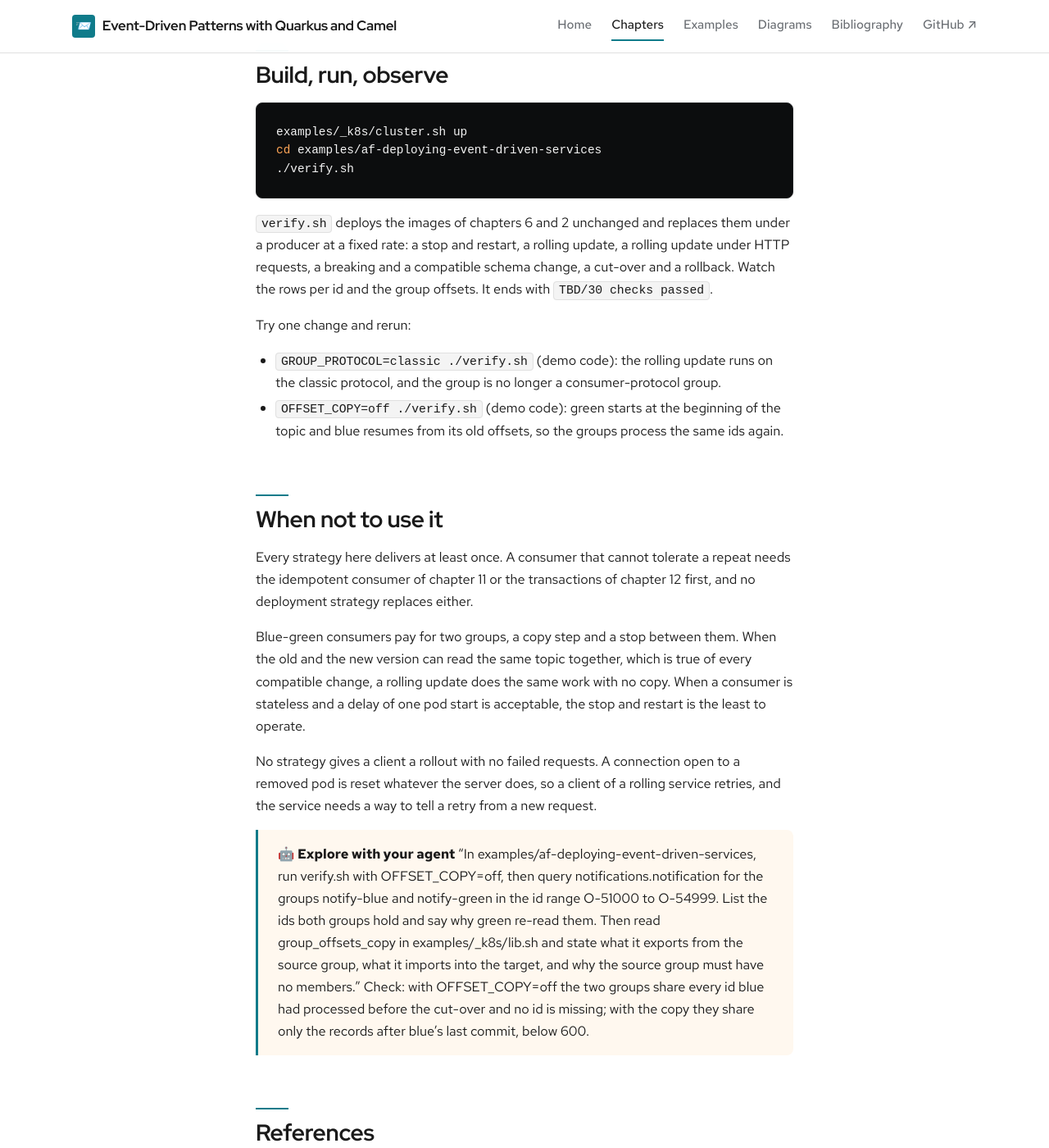
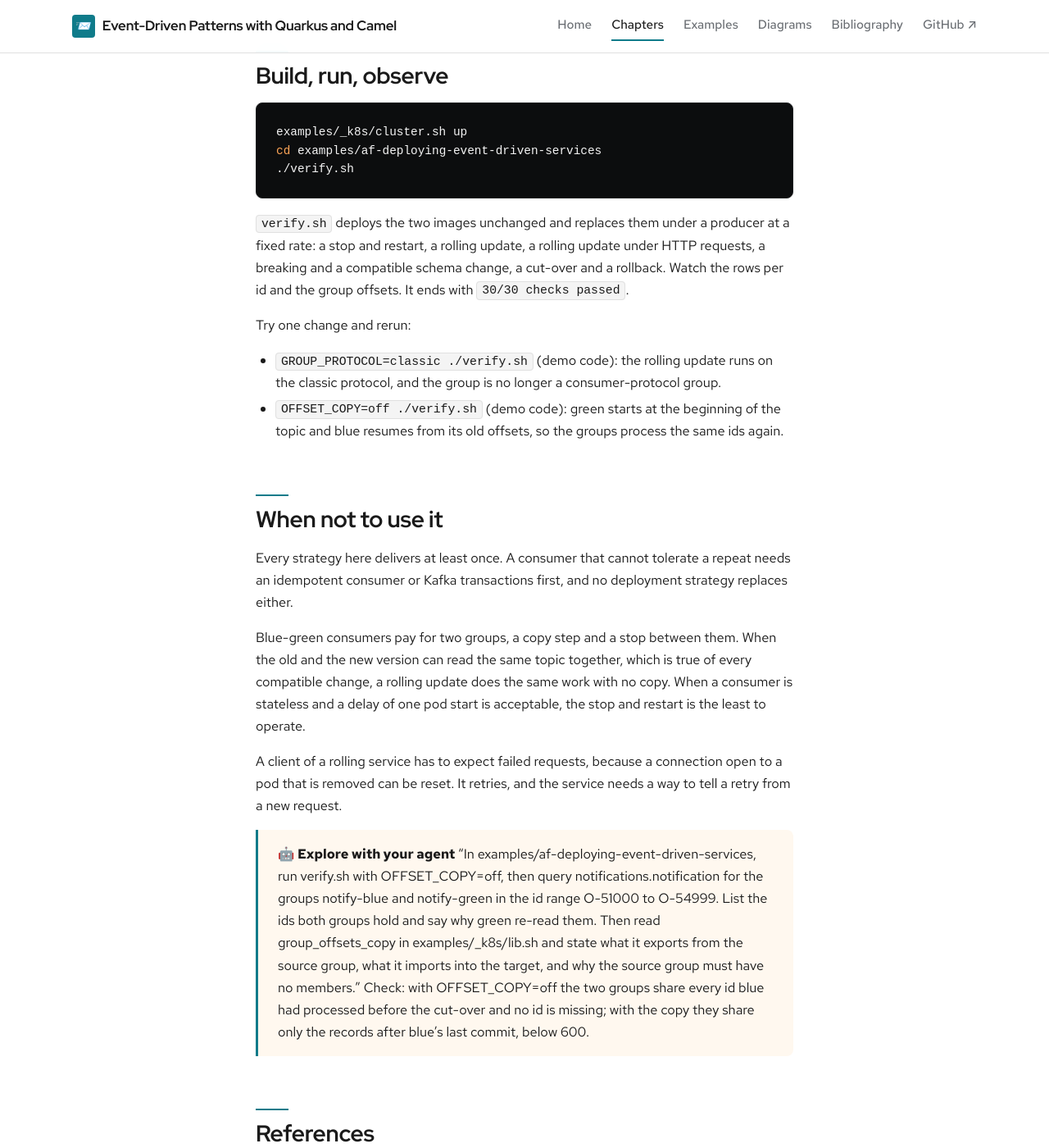
Before and after one commit to patterncatalyst/event-driven-patterns-with-quarkus-and-camel, a Jekyll site: the page built from _docs/af-deploying-event-driven-services.md, in a window 1280 px wide and 1400 px high, scrolled down 9651 px. Shown: the whole window at 82% size. Built offline with Jekyll 4.4.1, drawn with Linux system fonts in a browser that asks for light colours; some web fonts are replaced; some of the changed text lies outside the part shown.

Commit message:
chore(r13.0): minikube window for Appendices B and F (step 3b)

````diff
--- a/_docs/af-deploying-event-driven-services.md
+++ b/_docs/af-deploying-event-driven-services.md
@@ -11,7 +11,7 @@ duration: "60 minutes"
 
 A consumer in a group owns partitions. Stopping it hands them to another member or to nobody, a record it read and had not committed is read again, and a record it could not store may be skipped without a trace. Whether a change loses records, repeats them or only delays them depends on how the pods are replaced and on whether the new code reads what the old code wrote.
 
-The strategies below run on the cluster of chapter 28 with the images of earlier chapters, unchanged: the notification-service of chapter 6, whose group, protocol and client id come from the environment, and the order-service of chapter 2. A producer Job sends numbered records (`O-41000` and up) at a fixed rate, so a record that is missing, repeated or read by two groups is found by its id.
+The strategies below run on a minikube cluster with two existing images, unchanged: a notification-service, whose group, protocol and client id come from the environment, and an order-service that answers `POST /orders`. A producer Job sends numbered records (`O-41000` and up) at a fixed rate, so a record that is missing, repeated or read by two groups is found by its id.
 
 ## Stop and restart
 
@@ -23,7 +23,7 @@ Nothing is lost, because the topic holds what the producer sent while no consume
 
 {% include excalidraw.html file="af-stop-gap" alt="During the gap the producer keeps sending, the topic's backlog grows, no pod exists and no row is written" caption="Figure F.2: The topic keeps the records while no consumer runs" %}
 
-New pods rejoin the group, read from the committed offset and drain the backlog faster than it grew. The offset trails the last processed record, because the Kafka client commits on a timer, the Camel Kafka default that chapter 6 keeps. Records processed after the last commit are processed again, and the `attempts` column of chapter 6's table reads 2 for them. The idempotent consumer of chapter 11 makes the repeat harmless.
+New pods rejoin the group, read from the committed offset and drain the backlog faster than it grew. The offset trails the last processed record, because the Kafka client commits on a timer, the Camel Kafka default. Records processed after the last commit are processed again, and the `attempts` column of the notification table reads 2 for them. An idempotent consumer makes the repeat harmless.
 
 {% include excalidraw.html file="af-stop-after" alt="New pods resume each partition from the committed offset; every record has a row and records after the last commit have attempts 2" caption="Figure F.3: Nothing is lost; some records are processed twice" %}
 
@@ -45,7 +45,7 @@ Each start and each stop changes the group's membership, and a membership change
 
 {% include excalidraw.html file="af-roll-mid" alt="Two revision 1 pods keep their partitions, a third leaves once a revision 2 pod has joined, and the rebalance moves a partition and delivers uncommitted records again" caption="Figure F.5: Every membership change moves partitions" %}
 
-Under the classic group protocol the members take part in the rebalance. With the consumer protocol of KIP-848 the group coordinator on the broker drives it, declaring an assignment and reconciling each member toward it (Apache Kafka, KIP-848). Chapter 6 selects the protocol with `GROUP_PROTOCOL`, and the image runs under either one unchanged. Neither protocol guarantees that no record is repeated: a record read and not yet committed when its partition moves is delivered again, so the repeat is bounded by what was processed since the last commit at each move.
+Under the classic group protocol the members take part in the rebalance. With the consumer protocol of KIP-848 the group coordinator on the broker drives it, declaring an assignment and reconciling each member toward it (Apache Kafka, KIP-848). The notification-service selects the protocol with `GROUP_PROTOCOL`, and the image runs under either one unchanged. Neither protocol guarantees that no record is repeated: a record read and not yet committed when its partition moves is delivered again, so the repeat is bounded by what was processed since the last commit at each move.
 
 {% include excalidraw.html file="af-roll-after" alt="Three pods of revision 2 own the partitions; every record has a row and some have attempts 2" caption="Figure F.6: At least once: nothing missing, a bounded number repeated" %}
 
@@ -57,9 +57,9 @@ A service behind a Kubernetes Service has no group to rebalance. The risk is at
 
 {% include excalidraw.html file="af-http-roll" alt="A client posts orders to a Service that routes to a ready pod and a pod being removed; a request in flight on the removed pod is reset and retried, each 201 leaves one event on edp.orders.placed and a failed request leaves none" caption="Figure F.7: A removed pod can drop requests in flight; the client retries" %}
 
-The order-service of chapter 2 answers `POST /orders` and publishes one event per accepted order. During a rolling update with a readiness probe, requests in flight on a pod that is removed can fail at the connection level, as a reset or a timeout, and the client has to retry them. No request was answered with a 5xx status. The publish happens before the response, so a request that fails publishes nothing, and each 201 left exactly one event, never none and never two. A retry of an order that was accepted is refused with 409 on its id, so a retry cannot publish a second event.
+The order-service answers `POST /orders` and publishes one event per accepted order. During a rolling update with a readiness probe, requests in flight on a pod that is removed can fail at the connection level, as a reset or a timeout, and the client has to retry them. No request was answered with a 5xx status. The publish happens before the response, so a request that fails publishes nothing, and each 201 left exactly one event, never none and never two. A retry of an order that was accepted is refused with 409 on its id, so a retry cannot publish a second event.
 
-Quarkus can drain running requests: `quarkus.shutdown.timeout` waits for them, and `quarkus.shutdown.delay` keeps serving while the readiness probe reports down (Quarkus, all configuration). Both are environment variables on the Deployment, `QUARKUS_SHUTDOWN_TIMEOUT` and `QUARKUS_SHUTDOWN_DELAY`. They did not remove the connection-level failures of a roll, so the guarantee rests on the client's retry and on the id that makes the retry safe.
+Quarkus can drain running requests: `quarkus.shutdown.timeout` waits for them, and `quarkus.shutdown.delay` keeps serving while the readiness probe reports down (Quarkus, all configuration). Both are environment variables on the Deployment, `QUARKUS_SHUTDOWN_TIMEOUT` and `QUARKUS_SHUTDOWN_DELAY`. The guarantee does not depend on them: it rests on the client's retry and on the id that makes the retry safe.
 
 ## A breaking schema change
 
@@ -67,9 +67,9 @@ The notification-service reads `orderId`. A producer that renames it to `orderRe
 
 {% include excalidraw.html file="af-schema-breaking" alt="A producer sends orderRef instead of orderId; the topic accepts it, the v1 consumer's insert fails because order_id is null, the offset is committed anyway so group lag is zero, no row exists and the only trace is an error line in the log" caption="Figure F.8: A breaking change is a silent loss" %}
 
-The record is read, the insert fails on the missing value, Camel logs `Failed delivery` and the route moves on. The offset is committed, the lag is zero and the row does not exist. A dashboard on lag stays green, and the only repair is to produce the record again. A schema registry with a compatibility rule refuses such a change at the producer (chapter 18); plain JSON on a topic has no such gate.
+The record is read, the insert fails on the missing value, Camel logs `Failed delivery` and the route moves on. The offset is committed, the lag is zero and the row does not exist. A dashboard on lag stays green, and the only repair is to produce the record again. A schema registry with a compatibility rule refuses such a change at the producer; plain JSON on a topic has no such gate.
 
-An additive change takes two compatible steps and a third that removes. First the producer expands: it sends both `orderId` and `orderRef`. The old consumer reads the field it knows and ignores the other, and consumers of the new version read `orderRef`. Every record is stored.
+An additive change takes two compatible steps and a third that removes, the expand and contract sequence that Danilo Sato describes as ParallelChange. First the producer expands: it sends both `orderId` and `orderRef`. The old consumer reads the field it knows and ignores the other, and consumers of the new version read `orderRef`. Every record is stored.
 
 {% include excalidraw.html file="af-schema-expand" alt="The producer sends orderId and orderRef on one topic; the v1 consumer reads orderId, the v2 consumer reads orderRef, and both store every record" caption="Figure F.9: An additive change loses nothing" %}
 
@@ -102,7 +102,7 @@ The export has one `topic,partition,offset` line per partition and no header. Th
 
 {% include excalidraw.html file="af-bg-cutover" alt="Four steps in order: scale blue to 0, export blue's offsets, import them into green's group, scale green to 3; records after blue's last commit are processed again by green" caption="Figure F.13: Green starts where blue's commits ended" %}
 
-Nothing goes missing, because green starts where blue's commits ended. Some records are read twice: blue processed records after its last commit, green starts at that commit, and both groups store them. The overlap is bounded by the commit interval and is not zero. A consumer that cannot tolerate it needs the idempotent consumer of chapter 11.
+Nothing goes missing, because green starts where blue's commits ended. Some records are read twice: blue processed records after its last commit, green starts at that commit, and both groups store them. The overlap is bounded by the commit interval and is not zero. A consumer that cannot tolerate it needs an idempotent consumer.
 
 Rollback is the same four steps the other way: stop green, copy green's offsets to blue's group, start blue. Blue's group exists and holds older offsets, and the import replaces them, so blue resumes after what green processed. Without the copy a new group replays the topic and an old group resumes at its old position, reading everything since the cut-over again.
 
@@ -118,7 +118,7 @@ cd examples/af-deploying-event-driven-services
 ./verify.sh
 ```
 
-`verify.sh` deploys the images of chapters 6 and 2 unchanged and replaces them under a producer at a fixed rate: a stop and restart, a rolling update, a rolling update under HTTP requests, a breaking and a compatible schema change, a cut-over and a rollback. Watch the rows per id and the group offsets. It ends with `TBD/30 checks passed`.
+`verify.sh` deploys the two images unchanged and replaces them under a producer at a fixed rate: a stop and restart, a rolling update, a rolling update under HTTP requests, a breaking and a compatible schema change, a cut-over and a rollback. Watch the rows per id and the group offsets. It ends with `30/30 checks passed`.
 
 Try one change and rerun:
 
@@ -127,11 +127,11 @@ Try one change and rerun:
 
 ## When not to use it
 
-Every strategy here delivers at least once. A consumer that cannot tolerate a repeat needs the idempotent consumer of chapter 11 or the transactions of chapter 12 first, and no deployment strategy replaces either.
+Every strategy here delivers at least once. A consumer that cannot tolerate a repeat needs an idempotent consumer or Kafka transactions first, and no deployment strategy replaces either.
 
 Blue-green consumers pay for two groups, a copy step and a stop between them. When the old and the new version can read the same topic together, which is true of every compatible change, a rolling update does the same work with no copy. When a consumer is stateless and a delay of one pod start is acceptable, the stop and restart is the least to operate.
 
-No strategy gives a client a rollout with no failed requests. A connection open to a removed pod is reset whatever the server does, so a client of a rolling service retries, and the service needs a way to tell a retry from a new request.
+A client of a rolling service has to expect failed requests, because a connection open to a pod that is removed can be reset. It retries, and the service needs a way to tell a retry from a new request.
 
 > **🤖 Explore with your agent**
 > "In examples/af-deploying-event-driven-services, run verify.sh with OFFSET_COPY=off, then query notifications.notification for the groups notify-blue and notify-green in the id range O-51000 to O-54999. List the ids both groups hold and say why green re-read them. Then read group_offsets_copy in examples/_k8s/lib.sh and state what it exports from the source group, what it imports into the target, and why the source group must have no members."
````
Also changed, not shown: other parts of _docs/af-deploying-event-driven-services.md (+2 -1 lines), _docs/ab-compose-to-kubernetes.md (+8 -7 lines), _plans/r13-plan.md (+1 -1 lines), _plans/verification-log.md (+16 -0 lines), examples/ab-compose-to-kubernetes/README.md (+4 -4 lines), examples/af-deploying-event-driven-services/README.md (+16 -16 lines), 4 other files.
